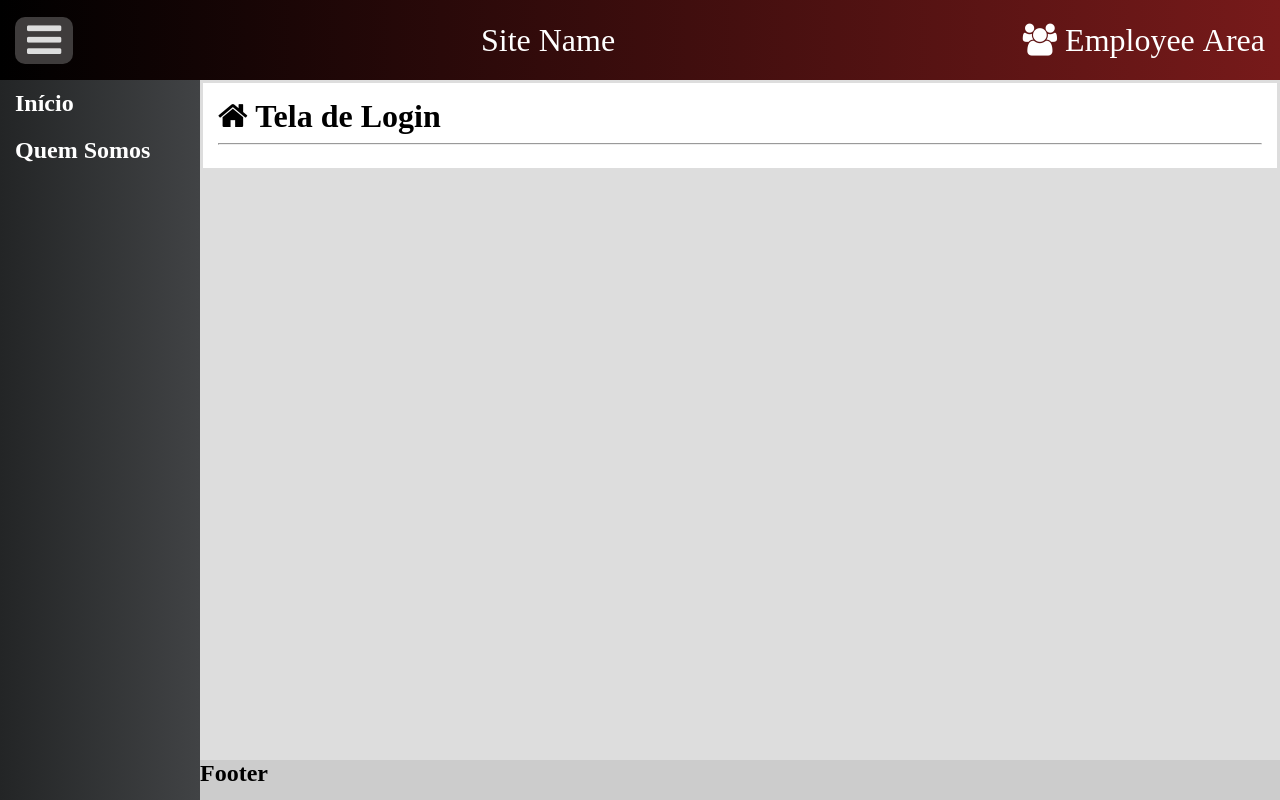
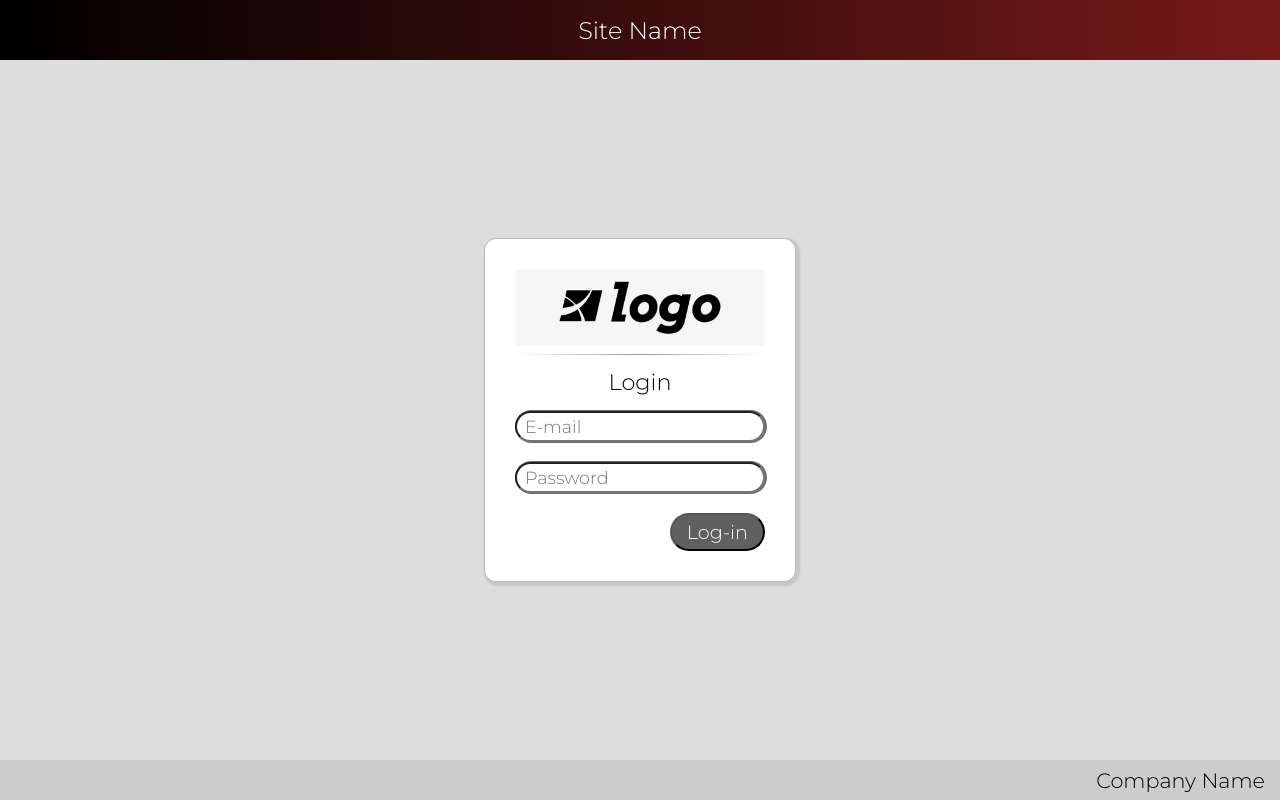
Before and after one commit to SaidChama/site-model-vuejs, a Vue app in the folder frontend/: page /login in a window 1280 px wide. Built offline with nearby package versions, Linux system fonts and the light colour scheme.

Commit message:
Added Auth Screen, Modified Menu Components, and Minor General Style Changes

```diff
--- a/frontend/public/index.html
+++ b/frontend/public/index.html
@@ -4,7 +4,7 @@
     <meta charset="utf-8">
     <meta http-equiv="X-UA-Compatible" content="IE=edge">
     <meta name="viewport" content="width=device-width,initial-scale=1.0">
-    <link href="https://fonts.googleapis.com/css?family=Lato" rel="stylesheet">
+    <link href="https://fonts.googleapis.com/css2?family=Montserrat:wght@300&display=swap" rel="stylesheet">
     <link rel="icon" href="<%= BASE_URL %>favicon.ico">
     <title>Site Model</title>
   </head>
--- a/frontend/src/App.vue
+++ b/frontend/src/App.vue
@@ -1,7 +1,7 @@
 <template>
-	<div id="app" :class="{'hide-menu': !isMenuVisible}">
+	<div id="app" :class="{'hide-menu': !isMenuVisible || $route.name === 'auth'}">
 		<Header title="Site Name" />
-		<Menu />
+		<Menu v-if="$route.name !== 'auth'" />
 		<Content />
 		<Footer />
 	</div>
@@ -22,6 +22,10 @@ export default {
 </script>
 
 <style>
+	* {
+		font-family: 'Montserrat', sans-serif;
+	}
+
 	body {
 		margin: 0px;
 	}
@@ -32,7 +36,7 @@ export default {
 
 		height: 100vh;
 		display: grid;
-		grid-template-rows: 80px 1fr 40px;
+		grid-template-rows: 60px 1fr 40px;
 		grid-template-columns: 200px 1fr;
 		grid-template-areas:
 			"header header"
--- a/frontend/src/components/auth/Auth.vue
+++ b/frontend/src/components/auth/Auth.vue
@@ -1,6 +1,13 @@
 <template>
     <div class="auth-content">
-        <PageTitle icon="fa fa-home" main="Tela de Login" />
+        <div class="auth-modal">
+            <img src="@/assets/generic-logo.png" alt="Logo">
+            <hr>
+            <div class="auth-title">Login</div>
+            <input label="Insira o E-mail: " name="email" type="text" placeholder="E-mail" />
+            <input name="password" type="password" placeholder="Password" />
+            <button>Log-in</button>
+        </div>
     </div>
 </template>
 
@@ -14,5 +21,64 @@ export default {
 </script>
 
 <style>
+    .auth-content {
+        height: 100%;
+        display: flex;
+        justify-content: center;
+        align-items: center;
+    }
 
+    .auth-modal {
+        width: 250px;
+        padding: 30px;
+        display: flex;
+        flex-direction: column;
+        align-items: center;
+        border: 1px solid #BBB;
+        border-radius: 12px;
+        background-color: #fff;
+        box-shadow: 2px 2px 2px 2px rgba(0, 0, 0, 0.1)
+    }
+
+    .auth-title {
+        font-weight: 100;
+        font-size: 1.4rem;
+        margin-top: 5px;
+        margin-bottom: 15px;
+    }
+
+    .auth-modal input {
+        box-sizing: border-box;
+        width: 100%;
+        margin-bottom: 20px;
+        padding: 3px 8px;
+        outline: none;
+        font-size: 1.1rem;
+        border-radius: 20px;
+        box-shadow: 1px 0 0 1px rgba(60, 60, 60, 0.75)
+    }
+
+    .auth-modal button {
+        align-self: flex-end;
+        /*background: linear-gradient(to right, #000000, #771a1a);*/
+        background-color: #606060;
+        color: #FFF;
+        padding: 5px 15px;
+        font-size: 1.2rem;
+        border-radius: 20px;
+    }
+
+    .auth-modal hr {
+        border: 0;
+        width: 100%;
+        height: 1px;
+        background-image: linear-gradient(to right,
+        rgba(120, 120, 120, 0),
+        rgba(120, 120, 120, 0.75),
+        rgba(120, 120, 120, 0));
+    }
+
+    .auth-modal img {
+        width: 100%;
+    }
 </style>
--- a/frontend/src/components/publicPages/WhoWeAre.vue
+++ b/frontend/src/components/publicPages/WhoWeAre.vue
@@ -1,5 +1,5 @@
 <template>
-    <PageTitle icon="fa fa-home" main="Quem Somos" />
+    <PageTitle icon="fa fa-home" main="Info" />
 </template>
 
 <script>
--- a/frontend/src/components/templates/Footer.vue
+++ b/frontend/src/components/templates/Footer.vue
@@ -1,6 +1,6 @@
 <template>
     <div class="footer">
-        <h2>Footer</h2>
+        <h2>Company Name</h2>
     </div>
 </template>
 
@@ -12,12 +12,20 @@ export default {
 
 <style>
     .footer {
+        display: flex;
+        justify-content: right;
+        align-items: center;
+
+
         background-color: #CCC;
         margin: 0px;
         grid-area: footer;
+        box-shadow: 15px 0px 0px 0px;
     }
 
     .footer h2 {
-        margin: 0px;
+        margin: 0px 15px 0px 0px;
+        font-weight: 100;
+        font-size: 1.3rem;
     }
 </style>
--- a/frontend/src/components/templates/Header.vue
+++ b/frontend/src/components/templates/Header.vue
@@ -1,13 +1,13 @@
 <template>
     <div class="header">
-        <a class="menu-toggle" @click="toggleMenu" v-if="!hideToggle">
+        <a class="menu-toggle" @click="toggleMenu" v-if="!hideToggle && $route.name !== 'auth'" >
             <i class="menu-toggle fa fa-bars"></i>
         </a>
-        <router-link to="/" class="title">
-            {{ title }}
-        </router-link>
-        <router-link to ="/login" class="signin">
-            <i class="signin fa fa-users"> Employee Area</i>
+        <h1 class="title">
+            <router-link class="title-name" to="/" >{{ title }}</router-link>
+        </h1>
+        <router-link to ="/login" class="signin" v-if="$route.name !== 'auth'">
+            <i class="signin fa fa-users" /><span class="signin"> Employee Area</span>
         </router-link>
     </div>
 </template>
@@ -32,7 +32,7 @@ export default {
         background: linear-gradient(to right, #000000, #771a1a);
         display: flex;
         flex-wrap: wrap;
-        justify-content: space-between;
+        justify-content: center;
         align-items: center;
         grid-area: header;
     }
@@ -46,12 +46,17 @@ export default {
     .header .menu-toggle {
         cursor: pointer;
         color: #DDD;
-        font-size: 2.5rem;
+        font-size: 1.8rem;
     }
 
     .title {
+        flex-grow: 1;
+        text-align: center;
+        font-size: 1.5rem;
+    }
+
+    .title .title-name {
         text-decoration: none;
-        font-size: 2rem;
         font-weight: 100;
         color: #fff;
     }
@@ -61,8 +66,9 @@ export default {
         margin-right: 15px;
     }
 
-    i.signin {
+    .header .signin {
         color: #fff;
-        font-size: 2rem;
+        font-size: 1.3rem;
+
     }
 </style>
--- a/frontend/src/components/templates/Menu.vue
+++ b/frontend/src/components/templates/Menu.vue
@@ -1,7 +1,7 @@
 <template>
     <div class="menu" v-show="isMenuVisible">
-        <MenuComponent path="/" component="Início"/>
-        <MenuComponent path="/quem-somos" component="Quem Somos"/>
+        <MenuComponent path="/" component="Home"/>
+        <MenuComponent path="/info" component="Info"/>
     </div>
 
 </template>
--- a/frontend/src/config/router.js
+++ b/frontend/src/config/router.js
@@ -17,7 +17,7 @@ const routes = [{
     component: Auth
 }, {
     name: 'whoWeAre',
-    path: '/quem-somos',
+    path: '/info',
     component: WhoWeAre
 }]
 
```
Also changed, not shown: frontend/src/assets/generic-logo.png (added).
